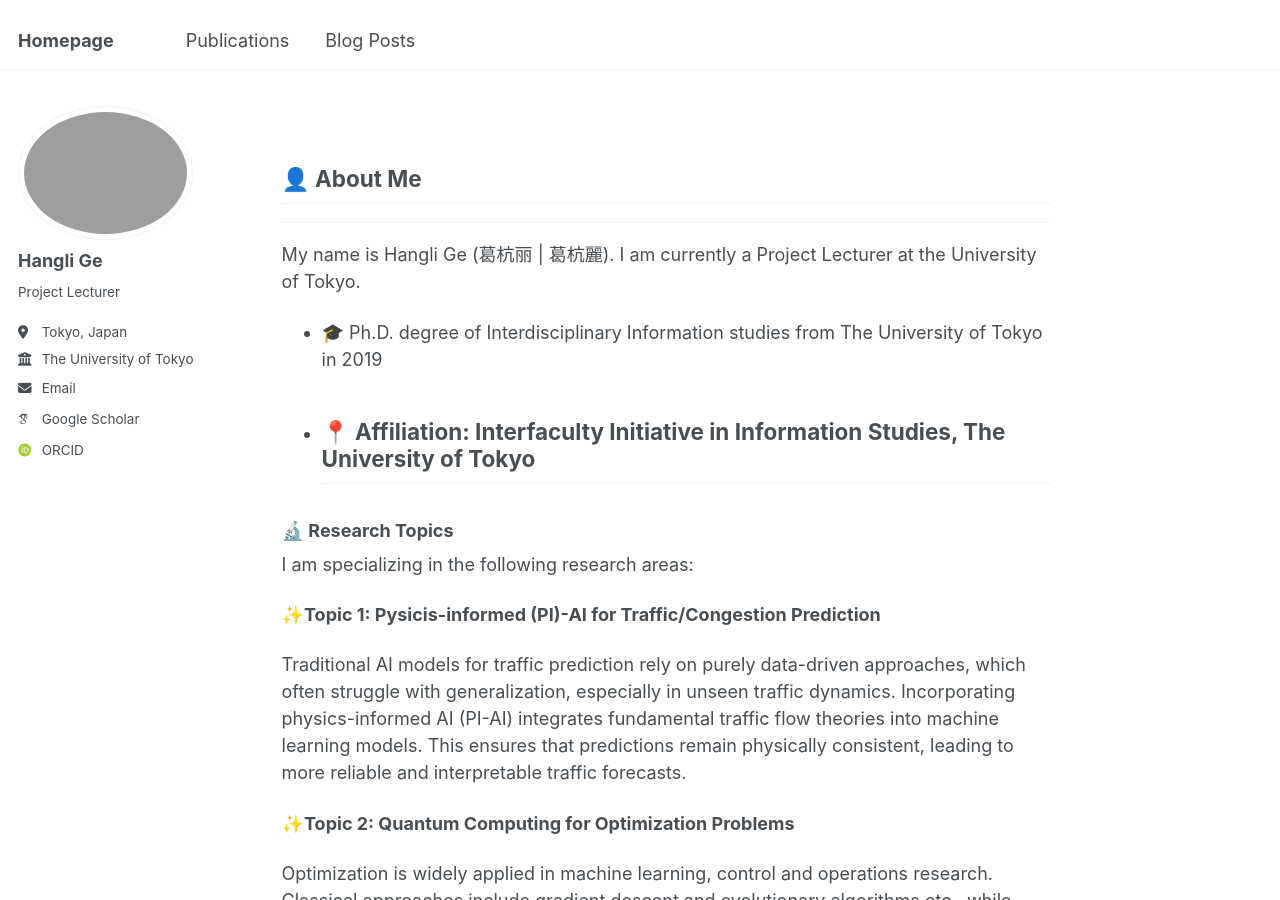
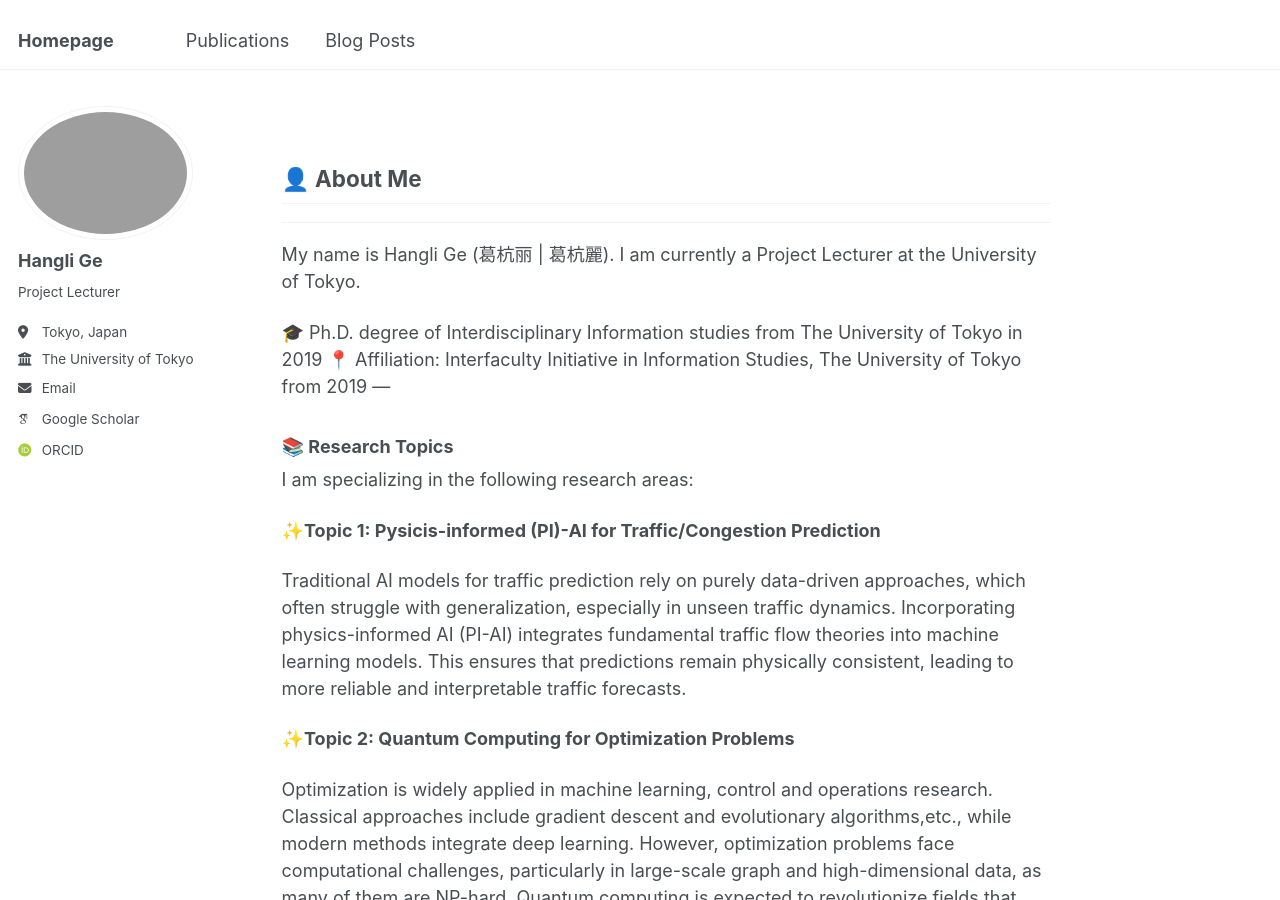
Before and after one commit to christie888/christie888.github.io, a Jekyll site: the page built from _pages/about.md, in a window 1280 px wide and 900 px high. Built offline with Jekyll 4.4.1, drawn with Linux system fonts in a browser that asks for light colours; some web fonts are replaced; some of the changed text lies outside the part shown.

Commit message:
Update about.md

```diff
--- a/_pages/about.md
+++ b/_pages/about.md
@@ -10,11 +10,12 @@ redirect_from:
 ## 👤 About Me
 ---
 My name is  Hangli Ge (葛杭丽 | 葛杭麗). I am currently a Project Lecturer at the University of Tokyo.
-- 🎓 Ph.D. degree of Interdisciplinary Information studies from The University of Tokyo in 2019
-- 📍 Affiliation: Interfaculty Initiative in Information Studies, The University of Tokyo
+
+ 🎓 Ph.D. degree of Interdisciplinary Information studies from The University of Tokyo in 2019
+ 📍 Affiliation: Interfaculty Initiative in Information Studies, The University of Tokyo from 2019
 ---
 
-### 🔬 Research Topics
+### 📚 Research Topics
  I am specializing in the following research areas:
 
  **✨Topic 1: Pysicis-informed (PI)-AI for Traffic/Congestion Prediction**
@@ -57,8 +58,8 @@ More Publications 👉 [Google Scholar](https://scholar.google.com/citations?use
 
 | Grant Name | Duration |
 |------------|-------------|
-| **Early-Career Researcher Program, Grants-in-Aid for Scientific Research (JSPS KAKENHI)** |  2025.04.- 2027.03. |
-| **Foundation for the Promotion of Electrical Communication Research Grant** |  2025.05-2027.03 |
+| **Early-Career Researcher Program, Grants-in-Aid for Scientific Research (JSPS KAKENHI)** |  2025.04. - 2027.03. |
+| **Foundation for the Promotion of Electrical Communication Research Grant** |  2025.05. - 2027.03. |
 
 ---
 
```
